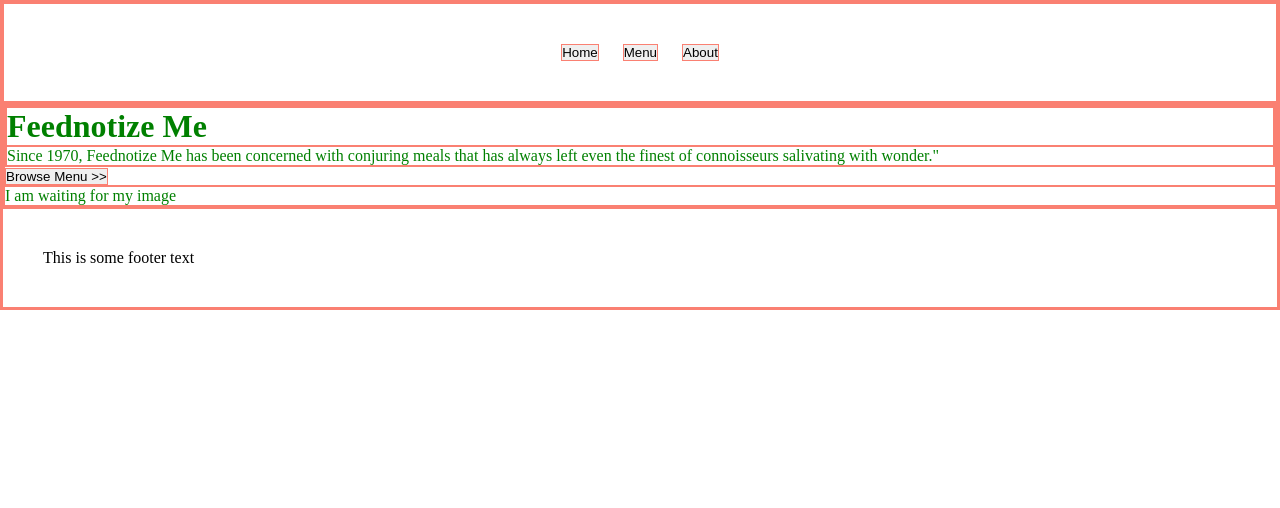
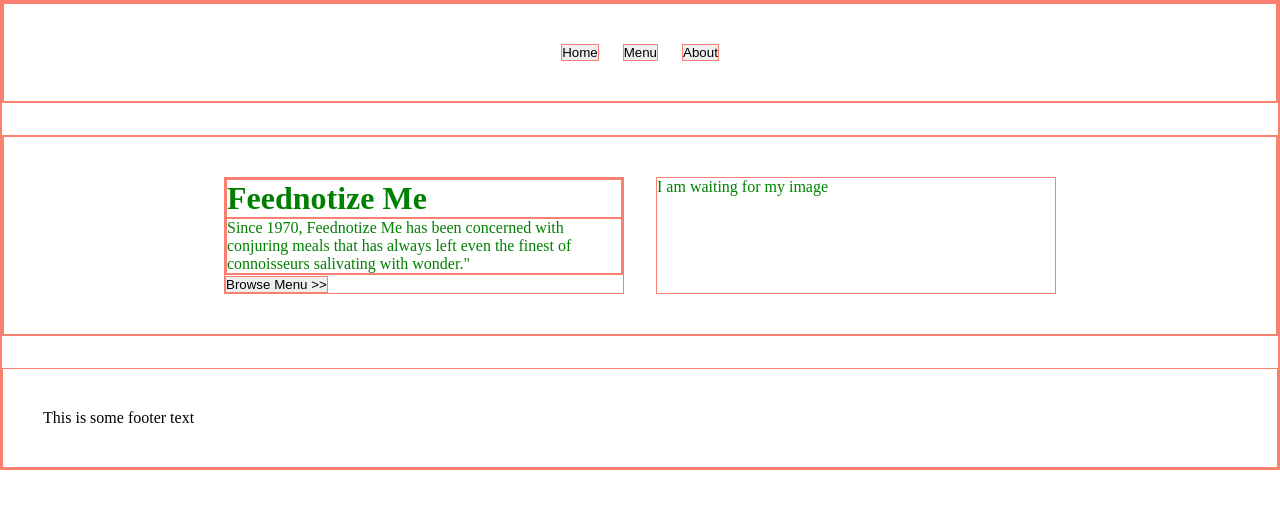
Before and after one commit to zakingslayerv22/restaurant-page, a website built with webpack: page src/index.html in a window 1280 px wide. Built offline with nearby package versions, Linux system fonts and the light colour scheme.

Commit message:
Start styling home container
Style the home container with
a flex display, justify its
contents center and give it
a flex-wrap property of wrap.
The wrap property will make
the hero image container to
break to a new line when the
home container width is smaller
than the combined flex-basis
(400px + 400px) of the
 hero text container and the
hero image container - on
smaller screens

Set the flex-basis of both
hero text container and the
hero image container.

Set the border box property
on the * selector and also
give the body a gap.

```diff
--- a/src/index.css
+++ b/src/index.css
@@ -1,4 +1,5 @@
 * {
+    box-sizing: border-box;
     margin: 0;
     padding: 0;
     border: 1px solid salmon;
@@ -7,7 +8,7 @@
 body {
     display: grid;
     grid-template-rows: auto 1fr auto;
-
+    gap: 2rem;
 }
 
 nav {
@@ -21,6 +22,19 @@ nav, .footer {
     padding: 2.5rem;
 }
 
+.home-container {
+    display: flex;
+    justify-content: center;
+    flex-wrap: wrap;
+    gap: 2rem;
+    padding: 2.5rem;
+}
+
+.hero-left-container, .hero-image-container {
+    flex-basis: 400px;
+}
+
+
 #content {
     color: green;
 }
```
